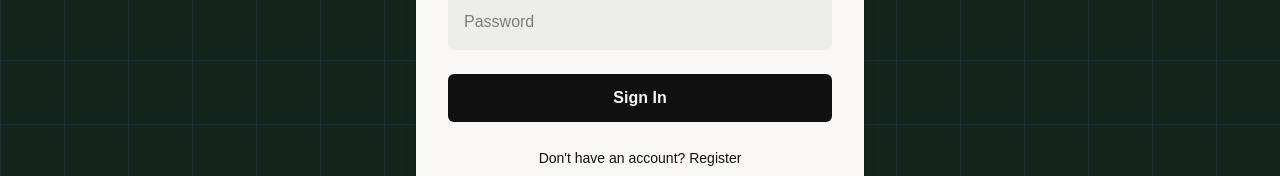
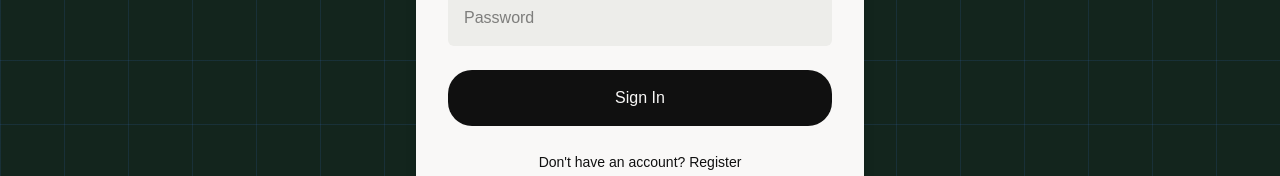
Before and after one commit to ahmadachmed/cutless-app, a Next.js app: page /auth/signin in a window 1280 px wide. Shown: the part 388-564 px from the top of the page. Built offline with nearby package versions, Linux system fonts and the light colour scheme.

Commit message:
feat: implement new dashboard layout with navigation and header, enhance button component, and add sign-in loading state.

```diff
--- a/app/auth/signin/page.tsx
+++ b/app/auth/signin/page.tsx
@@ -6,6 +6,7 @@ import { useRouter, useSearchParams } from "next/navigation";
 import { Button } from "@/components/ui/Button/button";
 import { AuthCard } from "@/components/ui/Card/authCard";
 import { SigninFormSchema } from "@/app/lib/definitions";
+import { CgSpinner } from "react-icons/cg";
 
 type FormState = {
   errors?: {
@@ -21,10 +22,13 @@ export default function SignInPage() {
   const [formData, setFormData] = useState({ email: "", password: "" });
   const [errors, setErrors] = useState<FormState["errors"]>({});
   const [error, setError] = useState<string | null>(null);
+  const [isLoading, setIsLoading] = useState(false);
 
   async function handleSubmit(e: React.FormEvent) {
     e.preventDefault();
     setErrors({});
+    setError(null);
+    setIsLoading(true);
 
     // Client-side validation
     const result = SigninFormSchema.safeParse(formData);
@@ -34,6 +38,7 @@ export default function SignInPage() {
         email: formatted.email?._errors,
         password: formatted.password?._errors,
       });
+      setIsLoading(false);
       return;
     }
 
@@ -47,8 +52,11 @@ export default function SignInPage() {
     const CREDENTIALS_SIGNIN_ERROR = "CredentialsSignin";
     if (res?.error === CREDENTIALS_SIGNIN_ERROR) {
       setError("Invalid email or password");
+      setIsLoading(false);
     } else if (res?.ok) {
       router.push(callbackUrl);
+    } else {
+      setIsLoading(false);
     }
   }
 
@@ -82,8 +90,8 @@ export default function SignInPage() {
                   className="w-full bg-[#EDEDEA] p-4 rounded-md  focus:outline-none focus:ring-2 focus:ring-transparent error:focus:ring-red-400"
                 />
               </div>
-              <Button type="submit" variant="primary" className="w-full">
-                Sign In
+              <Button type="submit" variant="primary" className="w-full flex justify-center items-center" disabled={isLoading}>
+                {isLoading ? <CgSpinner className="animate-spin text-xl" /> : "Sign In"}
               </Button>
               {error && <div className="mb-4 p-2 bg-red-200 text-red-800 rounded">{error}</div>}
               <div className="text-center">
--- a/app/dashboard/layout.tsx
+++ b/app/dashboard/layout.tsx
@@ -1,7 +1,17 @@
 // app/(withSession)/layout.tsx
 "use client";
+import Nav from "@/components/nav/nav";
+import Header from "@/components/ui/Header/header";
 import { SessionProvider } from "next-auth/react";
 
 export default function WithSessionLayout({ children }: { children: React.ReactNode }) {
-  return <SessionProvider>{children}</SessionProvider>;
+  return <SessionProvider>
+    <div className="flex w-full p-5">
+      <Nav />
+      <div className="flex flex-col w-full pl-10 pt-8">
+        <Header />
+        {children}
+      </div>
+    </div>
+  </SessionProvider>;
 }
--- a/app/dashboard/page.tsx
+++ b/app/dashboard/page.tsx
@@ -29,11 +29,18 @@ export default async function DashboardPage() {
             </div>
         );
     }
+
+    if (profile?.barbershops.length == 1) {
+        redirect("/dashboard/" + profile.barbershops[0].id);
+    }
+
     return (
-        <div className="p-4">
-            <h1 className="text-2xl font-bold mb-4">Dashboard</h1>
-            <p>Welcome to your Dashboard, {profile.name}!</p>
+        <div className="">
+
+            {/* <div className="flex flex-col gap-4">
+                <h1 className="text-2xl font-bold mb-4">Dashboard</h1>
+                <p>Welcome to your Dashboard, {profile.name}!</p>
+            </div> */}
         </div>
-
     );
 }
--- /dev/null
+++ b/components/nav/nav.tsx
@@ -0,0 +1,40 @@
+"use client";
+import { ImProfile } from "react-icons/im";
+import { Button } from "../ui/Button/button";
+import { Gi3dHammer, GiAbstract013, GiAbstract103, GiVibratingBall } from "react-icons/gi";
+import { signOut, useSession } from "next-auth/react";
+import { useState } from "react";
+import { CgSpinner } from "react-icons/cg";
+
+const Nav = () => {
+    const { data: session } = useSession();
+    const [isLoading, setIsLoading] = useState(false);
+
+    const handleSignOut = () => {
+        setIsLoading(true);
+        signOut();
+    }
+
+    return (
+        <nav className="flex flex-col h-screen justify-between items-center bg-[#101010] rounded-3xl p-4">
+            <div className="flex flex-col items-center text-xl gap-10">
+                <div className="bg-white/30 rounded-full p-4">
+                    <h1 className="text-white text-2xl bg-black rounded-sm"><GiAbstract103 /></h1>
+                </div>
+                <div className="gap-5 flex flex-col text-xl">
+                    <Button variant="transparent" onClick={() => { }}><GiAbstract013 /></Button>
+                    <Button variant="transparent" onClick={() => { }}><Gi3dHammer /></Button>
+                    <Button variant="transparent" onClick={() => { }}><GiVibratingBall /></Button>
+                </div>
+            </div>
+            <div className="flex flex-col gap-5 text-xl">
+                <Button variant="transparent" onClick={() => { }}><GiAbstract013 /></Button>
+                <Button variant="transparent" className="text-sm font-extrabold p-2 bg-white/30" onClick={handleSignOut} disabled={isLoading}>
+                    {isLoading ? <CgSpinner className="animate-spin text-xl" /> : session?.user?.name ? session.user.name.split(" ").map((n) => n[0]).join("").slice(0, 2).toUpperCase() : <ImProfile />}
+                </Button>
+            </div>
+        </nav>
+    )
+}
+
+export default Nav
--- a/components/ui/Button/button.tsx
+++ b/components/ui/Button/button.tsx
@@ -2,14 +2,16 @@ import React, { ButtonHTMLAttributes, ReactNode } from 'react';
 
 interface ButtonProps extends ButtonHTMLAttributes<HTMLButtonElement> {
   children: ReactNode;
-  variant?: 'primary' | 'secondary';
+  variant?: 'primary' | 'secondary' | 'icon' | 'transparent';
   className?: string;
 }
 
 const Button = ({ children, variant = 'primary', className = '', ...props }: ButtonProps) => {
-  const baseClasses = "py-2 px-4 rounded font-semibold";
-  const variantClasses = variant === 'primary' ? 'w-full bg-[#101010] py-3 rounded-md font-semibold text-[#F9F8F7] hover:bg-[#A2A2A2] transition-colors' :
-                        variant === 'secondary' ? 'bg-gray-300 text-black hover:bg-gray-400' : '';
+  const baseClasses = "py-4 px-4 rounded";
+  const variantClasses = variant === 'primary' ? 'bg-[#101010] rounded-3xl text-[#F9F8F7] hover:bg-[#A2A2A2] transition-colors' :
+    variant === 'secondary' ? 'bg-[#A2A2A2] text-black hover:bg-[#101010] hover:text-white transition-colors' :
+      variant === 'icon' ? 'bg-transparent rounded-2xl border border-gray-400 text-black hover:bg-[#A2A2A2] hover:text-white transition-colors hover:border-transparent' :
+        variant === 'transparent' ? 'bg-transparent rounded-2xl flex items-center justify-center text-white hover:bg-[#A2A2A2]/30 hover:text-white transition-colors hover:border-transparent' : '';
   return (
     <button className={`${baseClasses} ${variantClasses} ${className}`} {...props}>
       {children}
--- /dev/null
+++ b/components/ui/Header/header.tsx
@@ -0,0 +1,27 @@
+"use client";
+import { GiSettingsKnobs, GiSteampunkGoggles, GiVibratingBall } from "react-icons/gi"
+import { Button } from "../Button/button"
+import { PiPlus } from "react-icons/pi"
+import { useRouter } from "next/navigation"
+
+const Header = () => {
+    const router = useRouter();
+    return (
+        <div className="w-full flex justify-between items-start">
+            <div className="flex flex-col gap-2 text-left text-5xl font-light w-[50%]">
+                <p className="flex items-center gap-2">
+                    Managing <span><GiSteampunkGoggles /></span> The Team
+                </p>
+                <p className="flex items-center gap-2">
+                    and <span><GiVibratingBall /></span> Workflows
+                </p>
+            </div>
+            <div className="flex gap-4 items-center">
+                <Button variant="icon" onClick={() => { }}><GiSettingsKnobs /></Button>
+                <Button variant="primary" className="flex items-center gap-2 text-sm" onClick={() => { router.push('/dashboard/barbershops') }}><PiPlus /> Create a New Store</Button>
+            </div>
+        </div>
+    )
+}
+
+export default Header
--- a/package.json
+++ b/package.json
@@ -9,18 +9,18 @@
     "lint": "eslint"
   },
   "dependencies": {
-    "@chakra-ui/react": "^3.27.0",
     "@emotion/react": "^11.14.0",
     "@emotion/styled": "^11.14.1",
     "@next-auth/prisma-adapter": "^1.0.7",
     "@prisma/client": "^6.16.2",
     "bcrypt": "^6.0.0",
     "framer-motion": "^12.23.16",
-    "next": "15.5.3",
+    "next": "^15.5.9",
     "next-auth": "^4.24.11",
     "prisma": "^6.16.2",
     "react": "19.1.0",
     "react-dom": "19.1.0",
+    "react-icons": "^5.5.0",
     "zod": "^4.1.12"
   },
   "devDependencies": {
```
Also changed, not shown: 2 other files (tests, documents, lock files or other folders).
